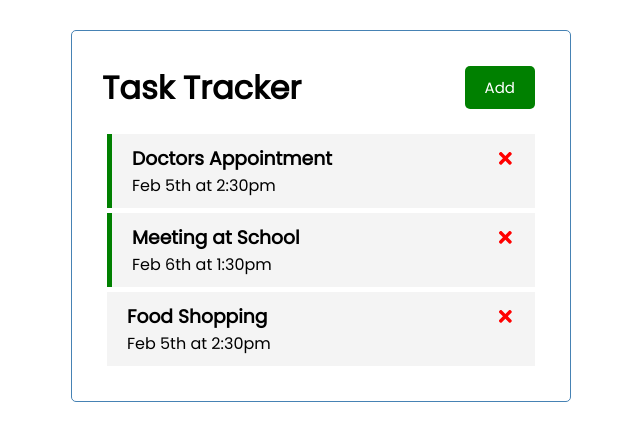
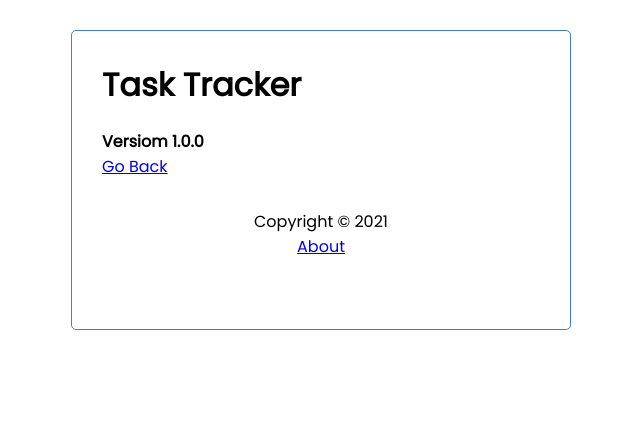
Before and after one commit to oluvercetti/react-task-tracker, a React (Create React App) app: page /about in a window 1280 px wide. Shown: the top 440 px of the page, without its empty margins (319-959 px from the left). Built offline with nearby package versions, Linux system fonts and the light colour scheme; data requests are answered from the project's data file.

Commit message:
finished task tracker

```diff
--- a/package.json
+++ b/package.json
@@ -10,6 +10,7 @@
     "react": "^17.0.2",
     "react-dom": "^17.0.2",
     "react-icons": "^4.2.0",
+    "react-router-dom": "^5.3.0",
     "react-scripts": "4.0.3",
     "web-vitals": "^1.1.2"
   },
--- a/src/App.js
+++ b/src/App.js
@@ -1,5 +1,8 @@
 import { useState, useEffect } from "react";
+import { BrowserRouter as Router, Route} from 'react-router-dom'
 import Header from "./components/Header";
+import Footer from "./components/Footer";
+import About from "./components/About";
 import Tasks from "./components/Tasks";
 import AddTask from "./components/AddTask";
 
@@ -22,34 +25,81 @@
 
     return data
   }
+   //Fetch task
+   const fetchTask = async (id) => {
+    const res = await fetch(`http://localhost:5000/tasks/${id}`)
+    const data = await res.json()
+
+    return data
+  }
   //Add Task
-  const addTask = (task) => {
-    const id = Math.floor(Math.random() * 10000) + 1
+  const addTask = async (task) => {
+
+    const res = await fetch(`http://localhost:5000/tasks`, {
+      method: 'POST',
+      headers: {
+        'Content-type': 'application/json',
+      },
+      body: JSON.stringify(task),
+    })
+
+    const data = await res.json()
+    setTasks([...tasks, data])
+    /* const id = Math.floor(Math.random() * 10000) + 1
     const newTask = {id, ...task}
-    setTasks([...tasks, newTask])
+    setTasks([...tasks, newTask]) */
   }
 
   //Delete task
 
-  const deleteTask = (id) => {
+  const deleteTask = async (id) => {
+    await fetch(`http://localhost:5000/tasks/${id}`,{
+      method: 'DELETE',
+    })
     setTasks(tasks.filter((task) => task.id !== id))
   }
 
   //Toggle Reminder
 
-  const toggleReminder = (id) => {
+  const toggleReminder = async (id) => {
+    const taskToToggle = await fetchTask(id)
+    const updateTask = { ...taskToToggle, reminder: !taskToToggle.reminder }
+
+    const res = await fetch(`http://localhost:5000/tasks/${id}`, {
+      method: 'PUT',
+      headers: {
+        'Content-type': 'application/json',
+      },
+      body: JSON.stringify(updateTask)
+    })
+
+    const data = await res.json()
     setTasks(
       tasks.map((task) =>
-        task.id === id ? { ...task, reminder: !task.reminder} :task)
+        task.id === id ? { ...task, reminder: data.reminder} :task)
         )
   }
 
   return (
-    <div className="container">
-      <Header onAdd={() => setShowAddTask(!showAddTask)} showAdd={showAddTask} />
-      {showAddTask && <AddTask onAdd={addTask}/>}
-      {tasks.length > 0 ? (<Tasks tasks={tasks} onDelete={deleteTask} onToggle={toggleReminder}/>) : ('No Tasks To Show')}
-    </div>
+    <Router>
+      <div className="container">
+        <Header
+        onAdd={() => setShowAddTask
+        (!showAddTask)}
+        showAdd={showAddTask} />
+        <Route
+         path='/'
+         exact
+         render={(props) => (
+          <>
+          {showAddTask && <AddTask onAdd={addTask}/>}
+        {tasks.length > 0 ? (<Tasks tasks={tasks} onDelete={deleteTask} onToggle={toggleReminder}/>) : ('No Tasks To Show')}
+          </>
+        )} />
+        <Route path='/about' component={About} />
+        <Footer />
+      </div>
+    </Router>
   );
 }
 
--- /dev/null
+++ b/src/components/About.js
@@ -0,0 +1,11 @@
+import { Link } from 'react-router-dom'
+const About = () => {
+    return (
+        <div>
+            <h4>Versiom 1.0.0</h4>
+            <Link to='/'>Go Back</Link>
+        </div>
+    )
+}
+
+export default About
--- /dev/null
+++ b/src/components/Footer.js
@@ -0,0 +1,11 @@
+import { Link } from 'react-router-dom'
+const Footer = () => {
+    return (
+        <footer>
+            <p>Copyright &copy; 2021</p>
+            <Link to='/about'>About</Link>
+        </footer>
+    )
+}
+
+export default Footer
--- a/src/components/Header.js
+++ b/src/components/Header.js
@@ -1,10 +1,12 @@
 import PropTypes from 'prop-types'
 import Button from './Button'
+import { useLocation } from 'react-router-dom'
 const Header = ({ title, onAdd, showAdd }) => {
+    const location = useLocation()
     return (
         <header className='header'>
             <h1>{ title }</h1>
-            <Button color={showAdd ? 'red' : 'green'}  text={showAdd ? 'Close' : 'Add'} onClick={onAdd}/>
+            {location.pathname === '/' && <Button color={showAdd ? 'red' : 'green'}  text={showAdd ? 'Close' : 'Add'} onClick={onAdd}/>}
         </header>
     )
 }
```
Also changed, not shown: 1 other file (tests, documents, lock files or other folders).
